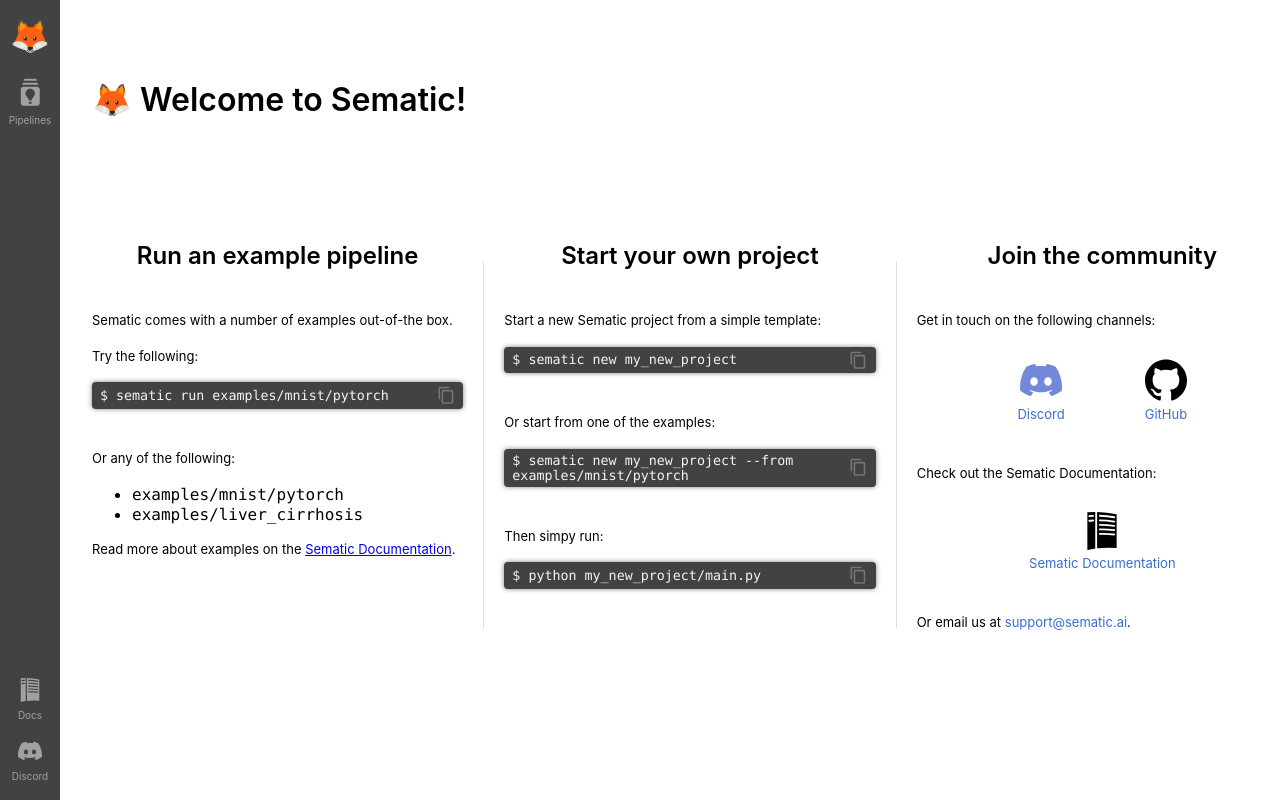
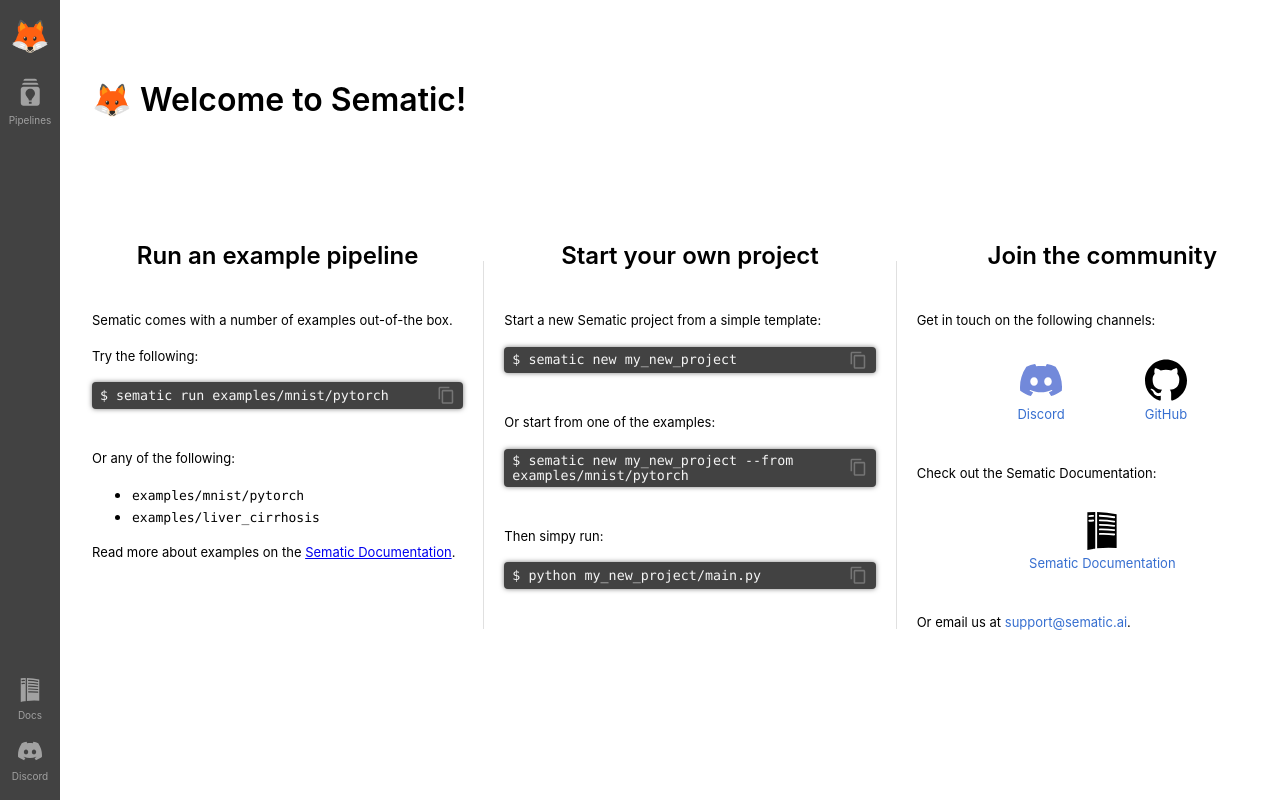
Before and after one commit to sematic-ai/sematic, a React (Create React App) app in the folder sematic/ui/: page / in a window 1280 px wide. Built offline with nearby package versions, Linux system fonts and the light colour scheme; no server answers; what javascript-time-ago, react-plotly.js would draw is missing.

Commit message:
home page

```diff
--- a/sematic/ui/src/Home.tsx
+++ b/sematic/ui/src/Home.tsx
@@ -104,10 +104,14 @@ export default function Home() {
           </Typography>
           <ul>
             <li>
-              <code>examples/mnist/pytorch</code>
+              <Typography>
+                <code>examples/mnist/pytorch</code>
+              </Typography>
             </li>
             <li>
-              <code>examples/liver_cirrhosis</code>
+              <Typography>
+                <code>examples/liver_cirrhosis</code>
+              </Typography>
             </li>
           </ul>
           <Typography paragraph>
```
